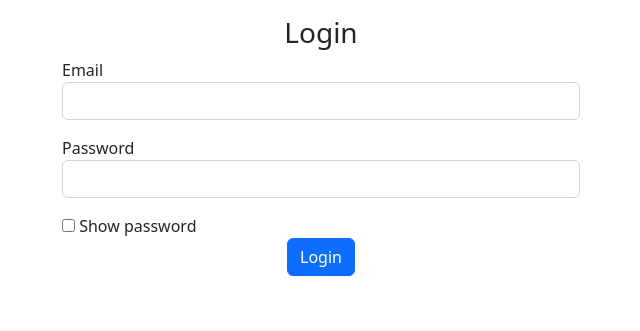
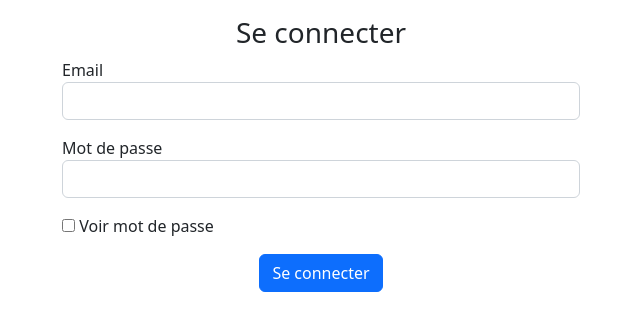
Before and after one commit to UltraViolet33/books-manager-flask, a Flask app: page /login in a window 1280 px wide. Shown: the top 331 px of the page, without its empty margins (319-959 px from the left). Run offline with Flask 3, Linux system fonts and the light colour scheme; some libraries are stand-ins or nearby versions.

Commit message:
review form login and add book

```diff
--- a/app/forms.py
+++ b/app/forms.py
@@ -5,17 +5,17 @@ from wtforms.validators import DataRequired
 
 class LoginForm(FlaskForm):
     email = EmailField("Email", validators=[DataRequired()])
-    password = PasswordField("Password", validators=[
+    password = PasswordField("Mot de passe", validators=[
                              DataRequired()], id="password")
-    show_password = BooleanField('Show password', id='check')
+    show_password = BooleanField('Voir mot de passe', id='check')
 
 
 class BookForm(FlaskForm):
     title = StringField("Titre", validators=[DataRequired()])
     image_link = StringField("Lien Image")
     summary = TextAreaField("Résumé")
-    author = SelectField(validators=[DataRequired()])
-    categories = SelectField(validators=[DataRequired()])
+    author = SelectField("Auteur(s)", validators=[DataRequired()])
+    categories = SelectField("Catégorie(s)",validators=[DataRequired()])
 
 
 class AuthorForm(FlaskForm):
--- a/app/templates/login.html
+++ b/app/templates/login.html
@@ -1,7 +1,7 @@
 {% extends "base.html" %}{% block title %} Login {% endblock %}{% block content %}
 <div class="row justify-content-center m-3">
-    <div class="col-6">
-        <h3 align="center">Login</h3>
+    <div class="col-12 col-md-6">
+        <h3 align="center">Se connecter</h3>
         <form method="POST">
             {{ form.csrf_token }}
             <div class="mb-3">
@@ -14,8 +14,8 @@
             </div>
             {{form.show_password()}}
             {{form.show_password.label}}
-            <div align="center">
-                <button type="submit" class="btn btn-primary">Login</button>
+            <div align="center" class="my-3">
+                <button type="submit" class="btn btn-primary">Se connecter</button>
             </div>
         </form>
     </div>
```
Also changed, not shown: app/templates/books/add_book.html (+3 -6 lines).
